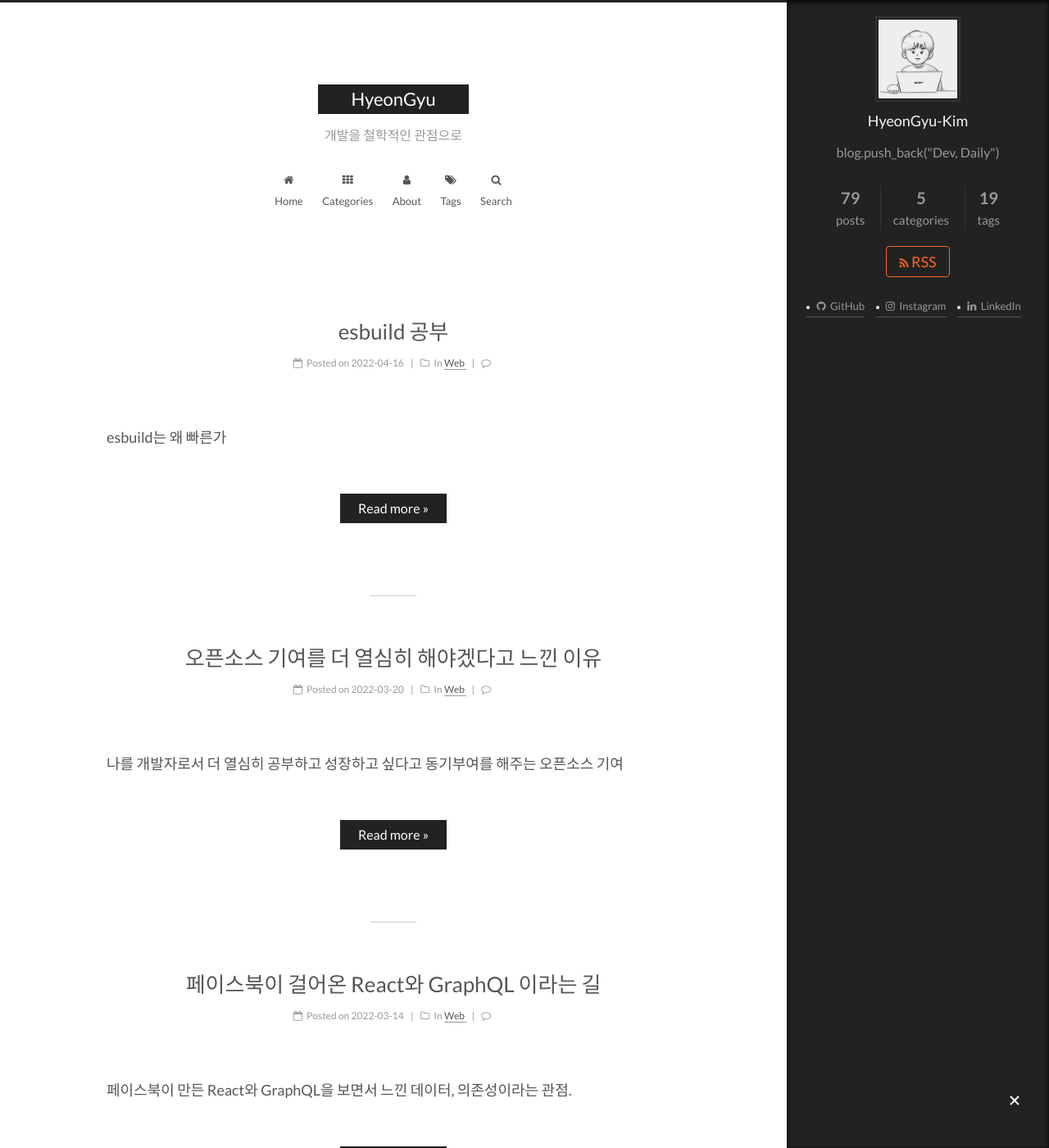
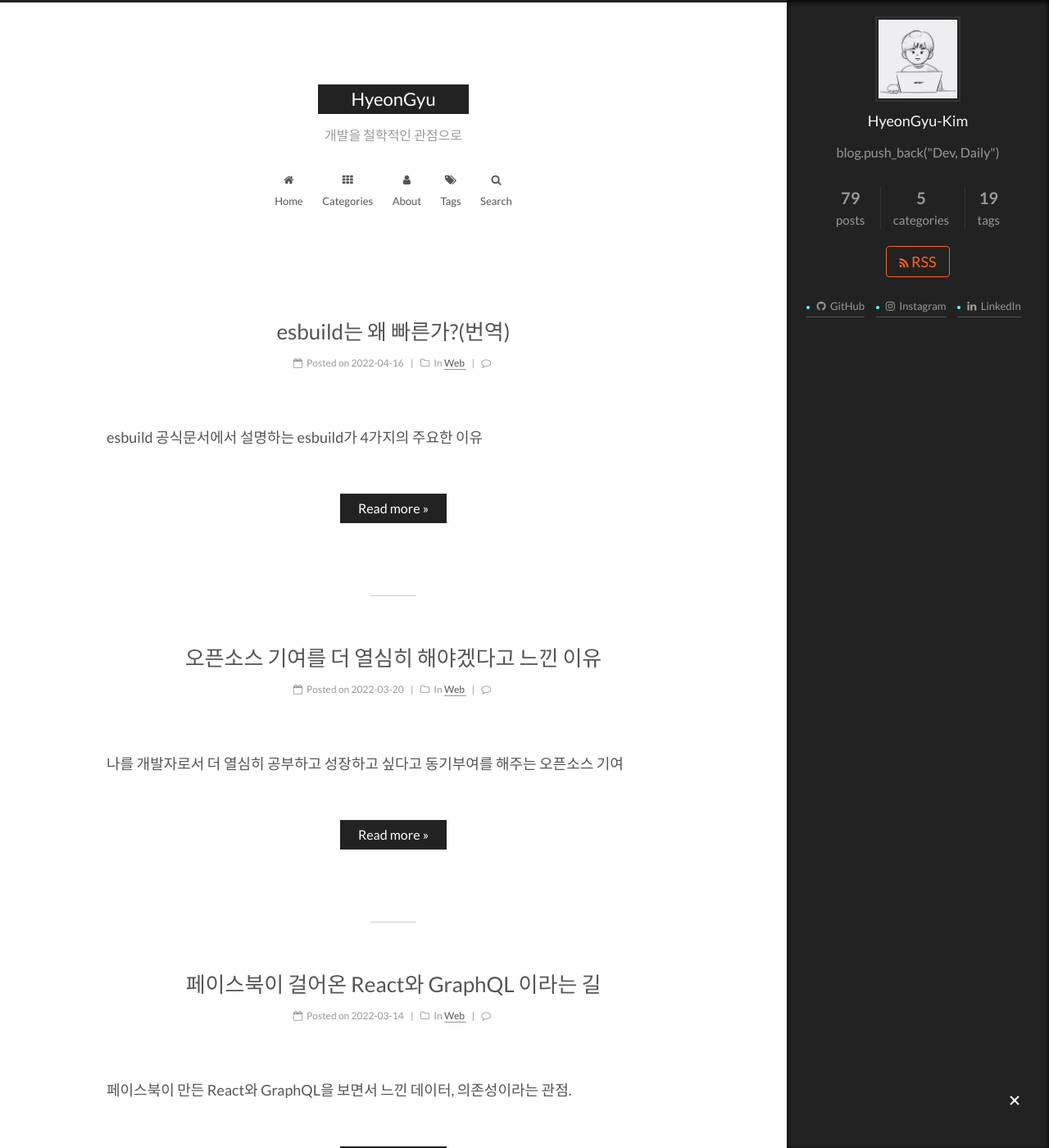
Before and after one commit to gusrb3164/gusrb3164.github.io, a Jekyll site: the page built from index.html, in a window 1280 px wide and 1400 px high. Shown: the whole window at 82% size. Built offline with Jekyll 4.4.1, drawn with Linux system fonts in a browser that asks for light colours; the list of posts is cut into pages by our own code; comment, search, counter and statistics services are not loaded; some of the changed lines change nothing that is shown.

Commit message:
2022-04-18 update

```diff
--- a/_posts/2022-04-16-esbuild.md
+++ b/_posts/2022-04-16-esbuild.md
@@ -1,7 +1,21 @@
 ---
 layout: post
-title: esbuild 공부
-description: esbuild는 왜 빠른가
+title: esbuild는 왜 빠른가?(번역)
+description: esbuild 공식문서에서 설명하는 esbuild가 4가지의 주요한 이유
 categories: Web
 tags: [Programming, Web]
 ---
+
+
+이 글은 esbuild의 공식문서에서 설명하는 esbuild의 강점을 번역한 글입니다.
+<https://esbuild.github.io/faq/>
+
+## 1. Go언어를 기반으로 작성되었고 네이티브 코드 방식으로 컴파일 한다
+
+대부분의 번들러는 JIT 컴파일 방식인 자바스크립트로 작성되었다. 이러한 방식은 command-line 응용 프로그램(기존의 번들러와 같은)에서는 최악의 성능을 보인다. 번들러를 실행할 때마다 자바스크립트 가상 머신이 최적화된 힌트가 하나도 없는채로 번들러의 코드를 수행하기 때문이다.
+
+그래서 이러한 차이로 인해 노드(자바스크립트)기반의 번들러들은 자바스크립트를 번들링 하기 위해 번들러의 코드를 우선 분석하는동안 esbuild는 이미 그 과정을 끝내고 당신의 자바스크립트 코드를 파싱하게 된다. 그리고 노드가 번들러 코드 파싱을 끝내고 번들링을 시작하기도 전에 esbuild는 이미 번들링까지 마치고 종료되었을 것이다.
+
+게다가 Go는 병렬처리를 위해 핵심부터 설계 되었지만 자바스크립트는 그렇지 않다. Go는 스레드간에 메모리를 공유하지만 자바스크립트는 스레드간의 데이터를 직렬화 해야한다.
+
+Go와 자바스크립트는 병렬적인 가비지 컬렉터를 가지고 있지만, GO의 heap영역은 모든 스레드가 공유하고 자바스크립트의 heap영역은 각각의 스레드마다 독립적으로 가진다. 그래서 자바스크립트는 추측컨데 CPU 코어의 절반이 나머지 절반의 가비지 컬렉터를 위해 작동하느라 worker스레드들의 병렬 처리량이 반으로 줄어들 것이다.
```
